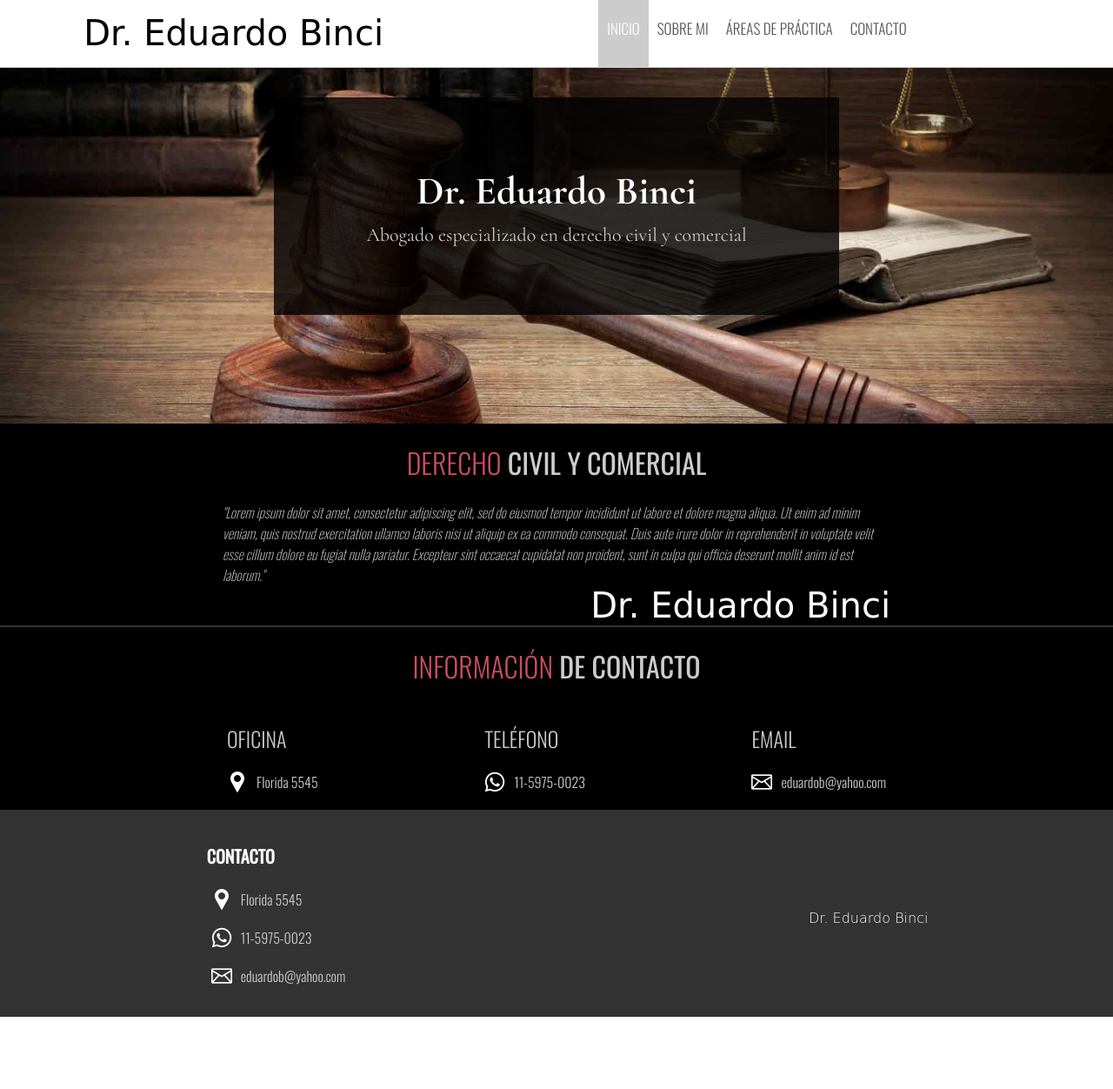
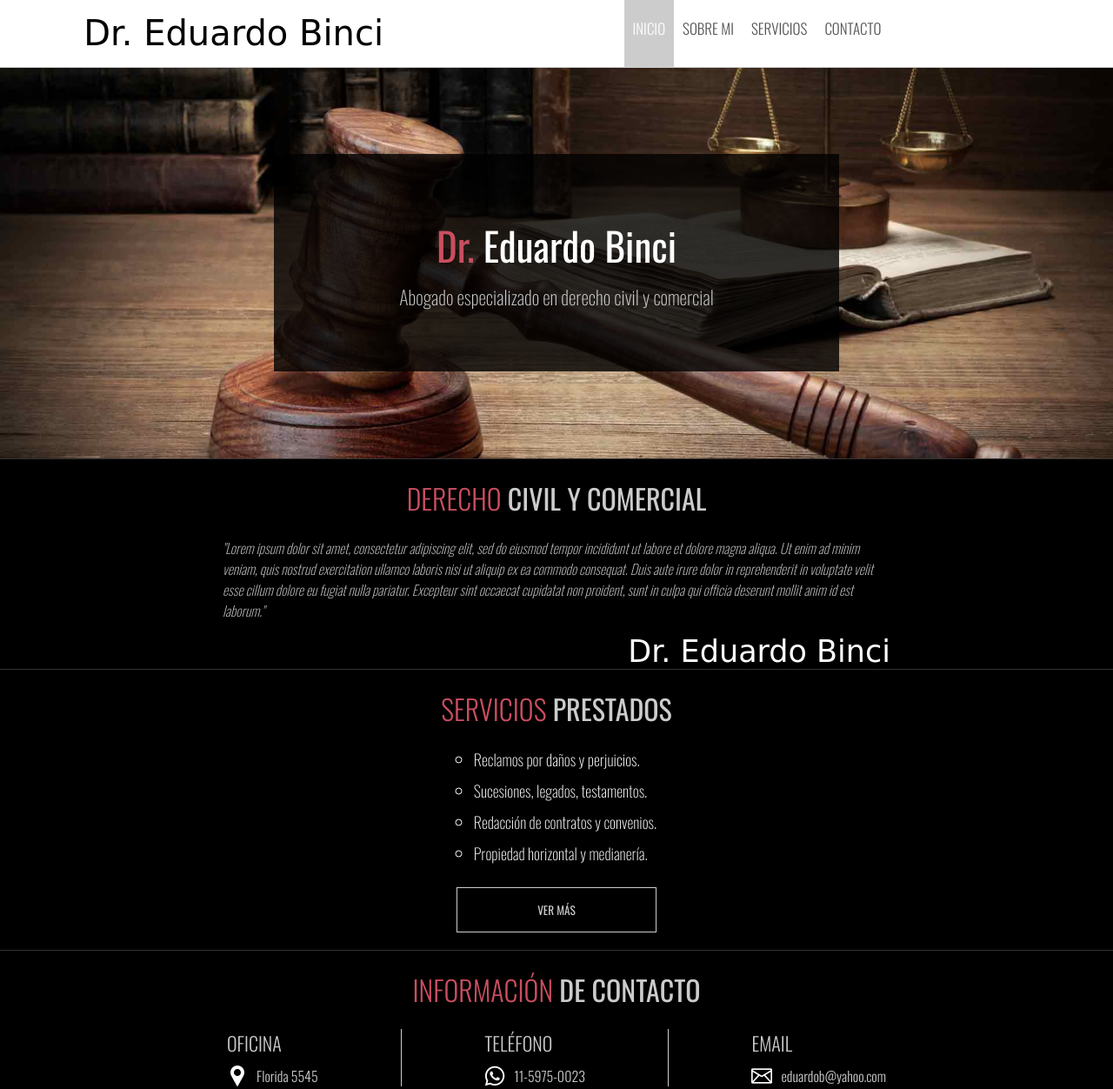
Before and after one commit to KL44S/EduardoBinci, a website: page index.html in a window 1280 px wide. Shown: the part 13-1265 px from the top of the page at 87% size. Before the commit the page ends 1182 px from the top, so only its background shows below. Drawn offline with nearby package versions, Linux system fonts and the light colour scheme; files that its build step writes are made by us from their sources; a web font is replaced by a local one.

Commit message:
major changes

```diff
--- a/index.html
+++ b/index.html
@@ -1,6 +1,7 @@
 <html>
     <head>
         <meta name="viewport" content="width=device-width, initial-scale=1.0">
+<meta http-equiv="content-type" content="text/html;charset=utf-8" />
 <link rel="stylesheet" type="text/css" href="css/grid.min.css">
 <link rel="stylesheet" type="text/css" href="css/styles.min.css">
 <link href="https://fonts.googleapis.com/css?family=Oswald:200,300,400|Mrs+Saint+Delafield|Cormorant:400,700&display=swap" rel="stylesheet">
@@ -11,7 +12,7 @@
         <div class="container">
 
            <navbar id="navbar" class="navbar">
-    <div class="navbar-option-btn" onclick="openSidebar();">
+    <div id="openSidebar" class="navbar-option-btn">
         <i><img src="images/opt.png"></i>
     </div>
 
@@ -29,7 +30,7 @@
             <a href="sobre.html">Sobre mi</a>
         </div>
         <div class="navbar-item">
-            <a href="servicios.html">&#193;reas de pr&#225;ctica</a>
+            <a href="servicios.html">Servicios</a>
         </div>
         <div class="navbar-item">
             <a href="contacto.html">Contacto</a>
@@ -39,7 +40,7 @@
 
 <navbar id="sidebar" class="sidebar">
 
-    <div class="sidebar-close" onclick="closeSidebar();">
+    <div id="closeSidebar" class="sidebar-close">
         <i class="icon-close"><img src="images/close.png"></i>
     </div>
 
@@ -51,7 +52,7 @@
             <a href="sobre.html">Sobre mi</a>
         </div>
         <div class="sidebar-item">
-            <a href="servicios.html">&#193;reas de pr&#225;ctica</a>
+            <a href="servicios.html">Servicios</a>
         </div>
         <div class="sidebar-item">
             <a href="contacto.html">Contacto</a>
@@ -62,10 +63,11 @@
 
             <div class="hero main">
                 <div class="hero-square">
-                    <h1>Dr. Eduardo Binci</h1>
-                    <h2>Abogado especializado en derecho civil y comercial</h2>
-                </div>
+    <h1><span>Dr.</span> Eduardo Binci</h1>
+    <h2>Abogado especializado en derecho civil y comercial</h2>
+</div>
             </div>
+
             <div class="introduction section">
                 <div class="title">
                     <h1><span>Derecho</span> Civil y Comercial</h1>
@@ -83,10 +85,27 @@
                     <span>Dr. Eduardo Binci</span>
                 </div>
             </div>
-            <div class="separator"></div>
+
+            <div class="section index-services">
+                <div class="title">
+                    <h1><span>Servicios</span> Prestados</h1>
+                </div>
+                <div class="bullets">
+                    <ul>
+                        <li>Reclamos por daños y perjuicios.</li>
+                        <li>Sucesiones, legados, testamentos.</li>
+                        <li>Redacción de contratos y convenios.</li>
+                        <li>Propiedad horizontal y medianería.</li>
+                    </ul>
+                </div>
+                <div class="btn">
+                    <button id="more">Ver más</button>
+                </div>
+            </div>
+
            <div class="section contact">
-    <div class="grid-row">
-        <h1><span>INFORMACI&#211;N</span> DE CONTACTO</h1>
+    <div class="title">
+        <h1><span>INFORMACIÓN</span> DE CONTACTO</h1>
     </div>
 
     <div class="contact-container">
@@ -100,15 +119,17 @@
                     <span>Florida 5545</span>
                 </div>
             </div>
+            <div class="contact-item-group separator"></div>
             <div class="contact-item-group">
                 <div class="contact-item">
-                    <h2>TEL&#201;FONO</h2>
+                    <h2>TELÉFONO</h2>
                 </div>
                 <div class="contact-item">
                     <img src="images/whatsapp-white.png">
                     <span>11-5975-0023</span>
                 </div>
             </div>
+            <div class="contact-item-group separator"></div>
             <div class="contact-item-group">
                 <div class="contact-item">
                     <h2>EMAIL</h2>
@@ -141,9 +162,6 @@
         </div>
     </div>
     <div class="grid-col-lg-2 grid-col-md-2 grid-col-sm-0 grid-col-xs-0 footer-section">
-        <div class="logo">
-            <span>Dr. Eduardo Binci</span>
-        </div>
     </div>
 </footer>
         </div>
--- a/src/js/main.js
+++ b/src/js/main.js
@@ -1,12 +1,6 @@
-function closeSidebar() {
-    document.getElementById("sidebar").classList.remove("open");
-};
-
-function openSidebar() {
-    document.getElementById("sidebar").classList.add("open");
-};
-
 (function() {
+    createSidebarEvents();
+    createBtnEvents();
     scrollProcess();
     navbarItemsProcess();
 
@@ -33,6 +27,28 @@ function openSidebar() {
                 }
             }
         };
+    };
+
+    function createBtnEvents() {
+        var btn = document.getElementById("more");
+        if (btn) {
+            document.getElementById("more").onclick = function() {
+                window.location = "servicios.html";
+            };
+        };
+    };
+
+    function createSidebarEvents() {
+        document.getElementById("openSidebar").onclick = openSidebar;
+        document.getElementById("closeSidebar").onclick = closeSidebar;
+    };
+
+    function closeSidebar() {
+        document.getElementById("sidebar").classList.remove("open");
+    };
+
+    function openSidebar() {
+        document.getElementById("sidebar").classList.add("open");
     };
 
     function getCurrentPage() {
--- a/src/less/styles.less
+++ b/src/less/styles.less
@@ -161,9 +161,10 @@ body {
     align-items: center;
     justify-content: center;
     width: 100%;
-    height: 500px;
+    height: 450px;
     background-position: center !important;
     background-size: cover !important;
+    padding-top: 90px;
 }
 
 .hero-square {
@@ -172,19 +173,23 @@ body {
     padding: 25px;
     background-color: rgba(0, 0, 0, 0.8);
     text-align: center;
-    font-family: #fonts[cormorant];
+    font-family: #fonts[oswald];
     display: flex;
     justify-content: center;
     flex-direction: column;
     @margin: 5px;
+    span {
+        color: #colors[tertiary];
+        font-weight: 400 !important;
+    }
     h1 {
         font-size: 45px;
-        font-weight: 700;
+        font-weight: 400;
         color: #colors[primary];
         margin: @margin;
     }
     h2 {
-        font-weight: 400;
+        font-weight: 200 !important;
         font-size: 22px;
         color: #colors[primarySub];
         margin: @margin;
@@ -250,23 +255,7 @@ body {
 }
 
 .contact {
-    background-color: #colors[secondary];
-    overflow: hidden;
-    font-family: #fonts[oswald];
-    color: #colors[primarySub];
     padding-bottom: 20px;
-    h1 {
-        text-align: center;
-        font-weight: 400;
-        span {
-            font-weight: 300;
-            color: #colors[tertiary];
-        }
-    }
-    h2,
-    span {
-        font-weight: 300;
-    }
 }
 
 .contact-container {
@@ -278,14 +267,32 @@ body {
     display: flex;
     flex-direction: column;
     align-items: flex-start;
+    &.separator {
+        border-right: solid 1px #colors[primarySub];
+    }
 }
 
 .contact-item {
     @padding: 5px;
+    @fontWeight: 300;
     display: flex;
     * {
         padding-left: @padding;
         padding-right: @padding;
+    }
+    h2 {
+        @media @min10 {
+            margin-top: 20px;
+        }
+        @media @min650 {
+            margin-top: 0;
+        }
+        margin-bottom: 10px;
+        font-weight: @fontWeight;
+        font-size: 22px;
+    }
+    span {
+        font-weight: @fontWeight;
     }
 }
 
@@ -320,6 +327,7 @@ body {
     padding-top: @padding;
     padding-bottom: @padding;
     background-color: #colors[alternative];
+    border: solid 1px #colors[secondarySub];
 }
 
 .footer-section {
@@ -346,10 +354,10 @@ body {
 
 .map {
     @padding: 20px;
-    background-color: #colors[secondary];
     display: flex;
     justify-content: center;
-    padding-bottom: 20px;
+    padding-bottom: @padding;
+    padding-top: @padding;
 }
 
 .section {
@@ -363,12 +371,10 @@ body {
         padding-left: @padding;
         padding-right: @padding;
     }
-}
-
-.introduction {
+    overflow: hidden;
+    color: #colors[primarySub];
+    border-top: solid 1px #colors[alternative];
     background-color: #colors[secondary];
-    display: flex;
-    flex-direction: column;
     .title {
         display: flex;
         justify-content: center;
@@ -382,6 +388,11 @@ body {
             }
         }
     }
+}
+
+.introduction {
+    display: flex;
+    flex-direction: column;
     .phrase {
         display: flex;
         justify-content: center;
@@ -392,11 +403,57 @@ body {
         font-family: #fonts[saintDelafield];
         display: flex;
         justify-content: flex-end;
-        font-size: 40px;
+        font-size: 35px;
+        margin-top: 15px;
         color: #colors[primary];
     }
 }
 
-.separator {
-    border: solid 1px #colors[alternative];
+.index-services {
+    padding-bottom: 20px;
+    .bullets {
+        display: flex;
+        justify-content: center;
+        li {
+            font-size: 18px;
+            color: #colors[primary];
+            font-weight: 100;
+            padding-top: 10px;
+            &:first-child {
+                padding-top: 0;
+            }
+        }
+        ul {
+            margin-top: 0;
+            padding-left: 20px;
+            list-style-type: circle;
+        }
+    }
+    .btn {
+        margin-top: 10px;
+        display: flex;
+        justify-content: center;
+        button {
+            @transition: background-color .5s, color .5s;
+            padding: 15px;
+            background-color: #colors[secondary];
+            border: solid 1px #colors[primarySub];
+            color: #colors[primarySub];
+            font-weight: 400;
+            font-family: #fonts[oswald];
+            transition: @transition;
+            -webkit-transition: @transition;
+            text-transform: uppercase;
+            width: 230px;
+        }
+        button:hover,
+        button:active,
+        button:focus {
+            cursor: pointer;
+            background-color: #colors[primary];
+            border: solid 1px #colors[primary];
+            color: #colors[secondarySub];
+            outline: none;
+        }
+    }
 }
```
Also changed, not shown: contacto.html (+14 -14 lines), servicios.html (+9 -11 lines), sobre.html (+9 -11 lines), src/html/contacto.html (+1 -4 lines), src/html/index.html (+20 -5 lines), src/html/servicios.html (+1 -4 lines), src/html/sobre.html (+1 -4 lines), src/templates/banner.html (added, +4 -0 lines), src/templates/contact.html (+5 -3 lines), src/templates/footer.html (+0 -3 lines), src/templates/headers.html (+1 -0 lines), src/templates/navbar.html (+4 -4 lines), css/styles.css, css/styles.min.css, 1 more files.
